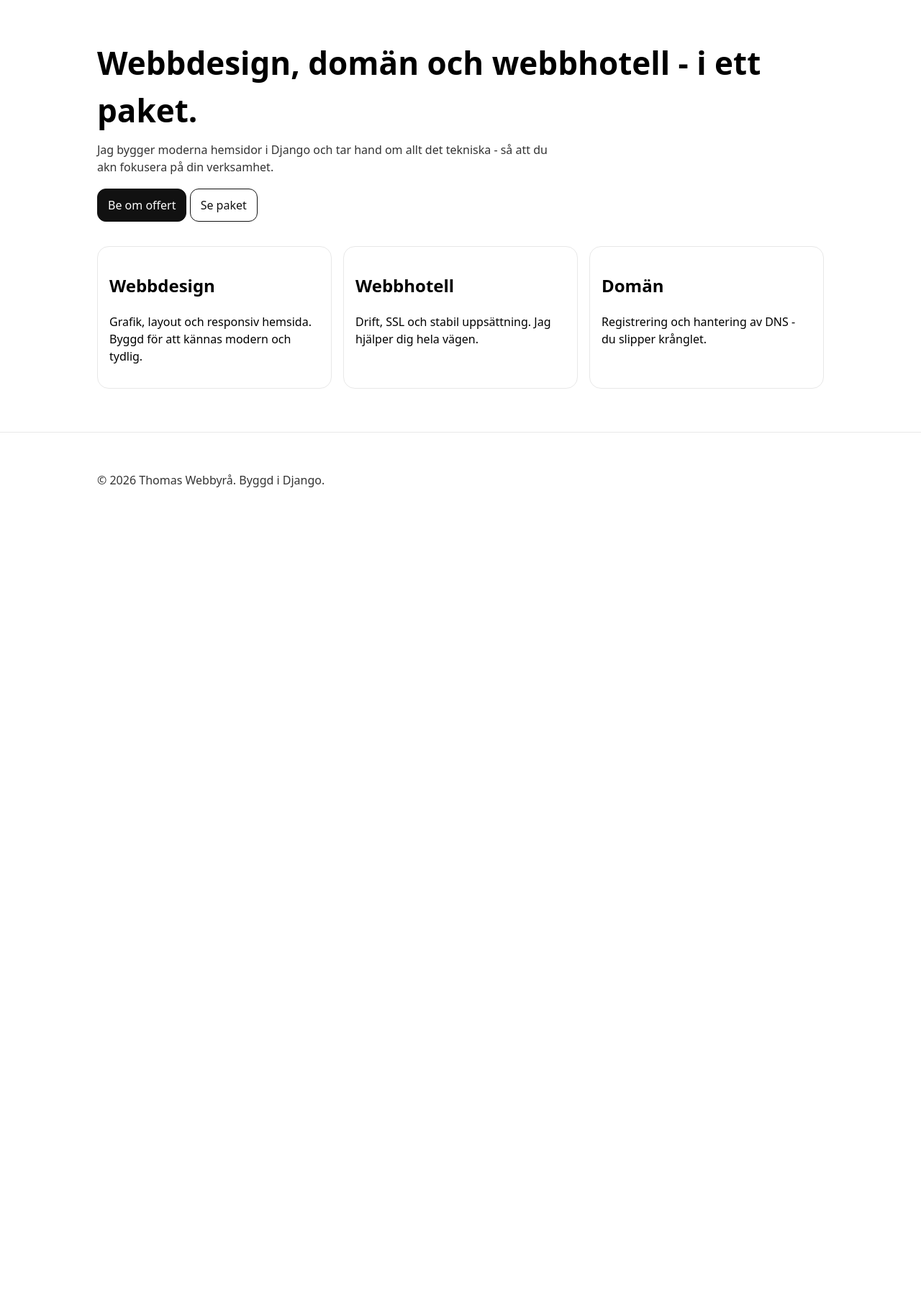
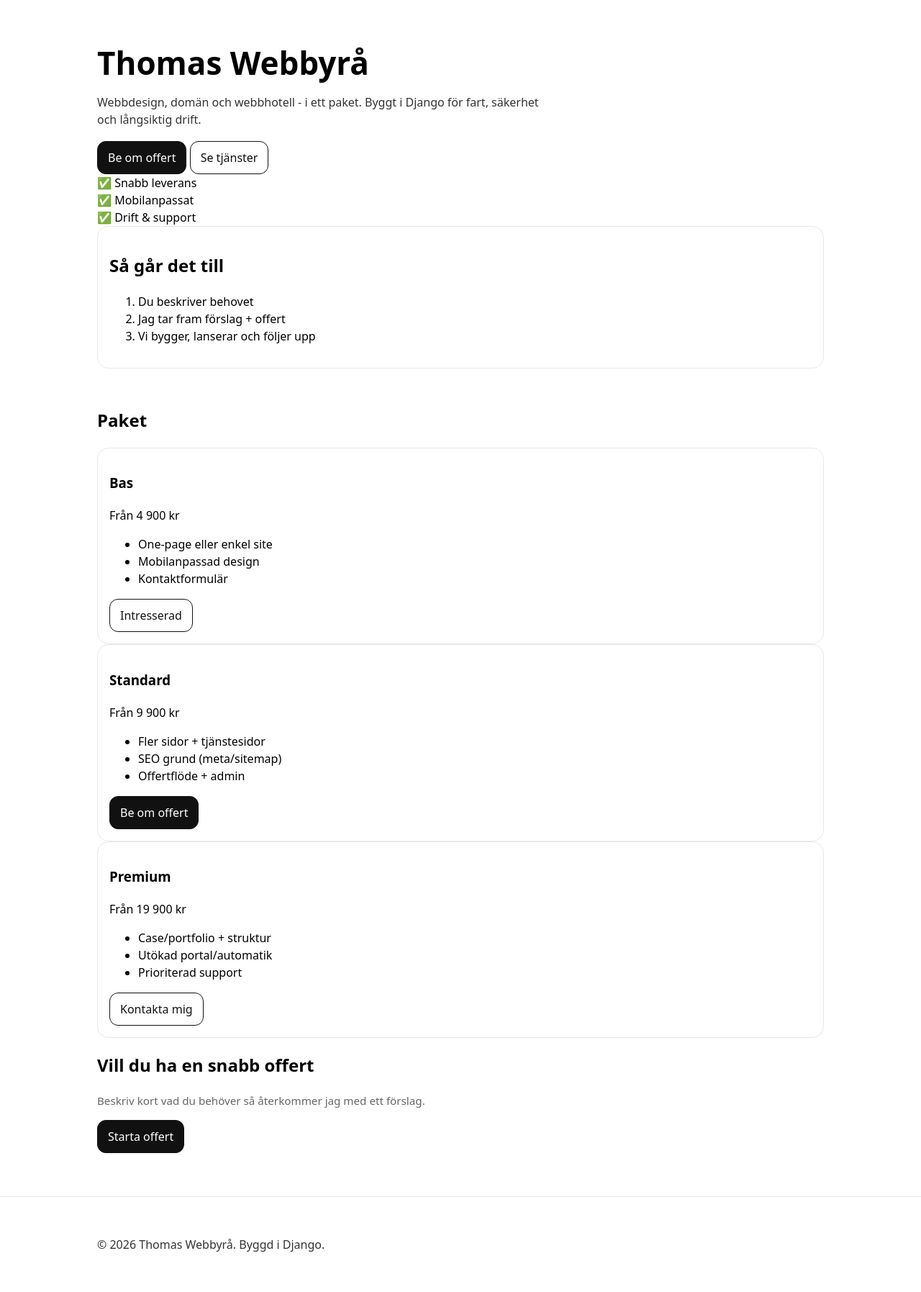
Before and after one commit to creanorcode/thomas_webbyra_public, a Django app: page / in a window 1280 px wide. Shown: the part 49-1844 px from the top of the page at 72% size. Before the commit the page ends 726 px from the top, so only its background shows below. Run offline with Django 5.2, Linux system fonts and the light colour scheme; parts of the project's set-up code (start-up, migrations or seed data) failed here and were passed over.

Commit message:
Feat: add hero, pricing and CTA sections to home page.

```diff
--- a/templates/pages/home.html
+++ b/templates/pages/home.html
@@ -3,26 +3,77 @@
 
 {% block content %}
 <section class="hero">
-    <h1>Webbdesign, domän och webbhotell - i ett paket.</h1>
-    <p>Jag bygger moderna hemsidor i Django och tar hand om allt det tekniska - så att du akn fokusera på din verksamhet.</p>
     <div>
-        <a class="btn" href="{% url 'crm:quote' %}">Be om offert</a>
-        <a class="btn btn--ghost" href="{% url 'pages:packages' %}">Se paket</a>
+        <h1>Thomas Webbyrå</h1>
+        <p class="lead">
+            Webbdesign, domän och webbhotell - i ett paket. Byggt i Django för fart, säkerhet och långsiktig drift.
+        </p>
+
+        <div class="hero__actions">
+            <a class="btn" href="{% url 'crm:quote' %}">Be om offert</a>
+            <a class="btn btn--ghost" href="{% url 'pages:service_bundle' %}">Se tjänster</a>
+        </div>
+
+        <div class="usp-row">
+            <div class="usp">✅ Snabb leverans</div>
+            <div class="usp">✅ Mobilanpassat</div>
+            <div class="usp">✅ Drift & support</div>
+        </div>
+    </div>
+
+    <div class="hero__card card">
+        <h2>Så går det till</h2>
+        <ol class="steps">
+            <li>Du beskriver behovet</li>
+            <li>Jag tar fram förslag + offert</li>
+            <li>Vi bygger, lanserar och följer upp</li>
+        </ol>
     </div>
 </section>
 
-<section class="grid">
-    <div class="card">
-        <h2>Webbdesign</h2>
-        <p>Grafik, layout och responsiv hemsida. Byggd för att kännas modern och tydlig.</p>
-    </div>
-    <div class="card">
-        <h2>Webbhotell</h2>
-        <p>Drift, SSL och stabil uppsättning. Jag hjälper dig hela vägen.</p>
-    </div>
-    <div class="card">
-        <h2>Domän</h2>
-        <p>Registrering och hantering av DNS - du slipper krånglet.</p>
+<section class="section">
+    <h2>Paket</h2>
+    <div class="pricing">
+        <div class="price card">
+            <h3>Bas</h3>
+            <p class="price__tag">Från 4 900 kr</p>
+            <ul>
+                <li>One-page eller enkel site</li>
+                <li>Mobilanpassad design</li>
+                <li>Kontaktformulär</li>
+            </ul>
+            <a class="btn btn--ghost" href="{% url 'crm:quote' %}">Intresserad</a>
+        </div>
+
+        <div class="price card price--featured">
+            <h3>Standard</h3>
+            <p class="price__tag">Från 9 900 kr</p>
+            <ul>
+                <li>Fler sidor + tjänstesidor</li>
+                <li>SEO grund (meta/sitemap)</li>
+                <li>Offertflöde + admin</li>
+            </ul>
+            <a class="btn" href="{% url 'crm:quote' %}">Be om offert</a>
+        </div>
+
+        <div class="price card">
+            <h3>Premium</h3>
+            <p class="price__tag">Från 19 900 kr</p>
+            <ul>
+                <li>Case/portfolio + struktur</li>
+                <li>Utökad portal/automatik</li>
+                <li>Prioriterad support</li>
+            </ul>
+            <a class="btn btn--ghost" href="{% url 'crm:quote' %}">Kontakta mig</a>
+        </div>
     </div>
 </section>
+
+<section class="cta-band">
+    <div>
+        <h2>Vill du ha en snabb offert</h2>
+        <p class="muted">Beskriv kort vad du behöver så återkommer jag med ett förslag.</p>
+    </div>
+    <a class="btn" href="{% url 'crm:quote' %}">Starta offert</a>
+</section>
 {% endblock %}
```
